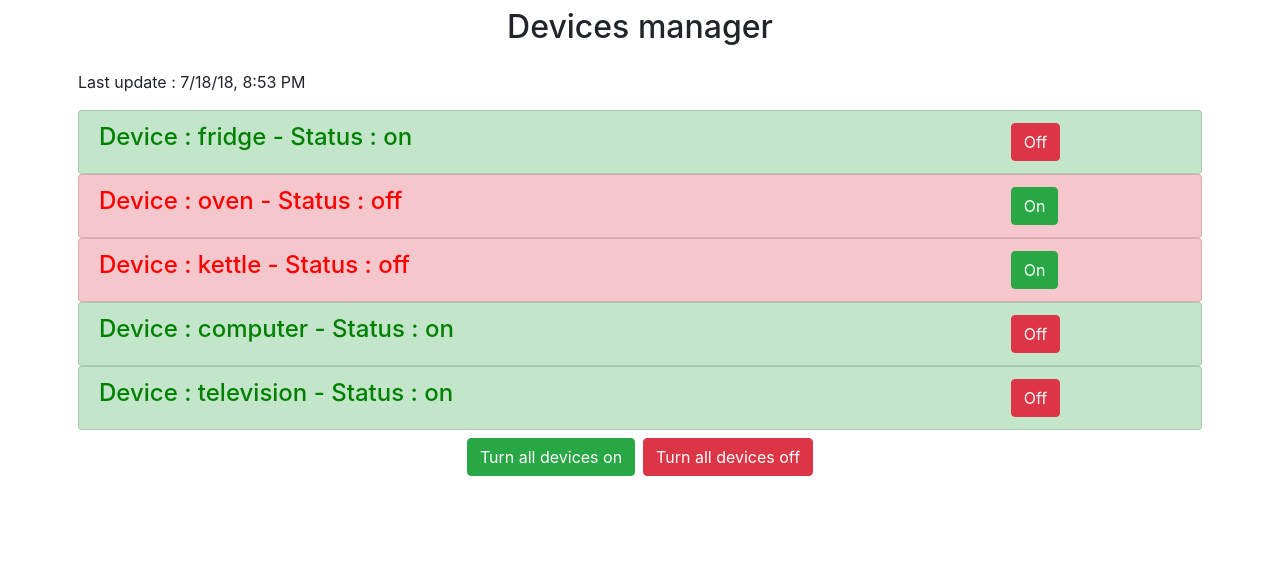
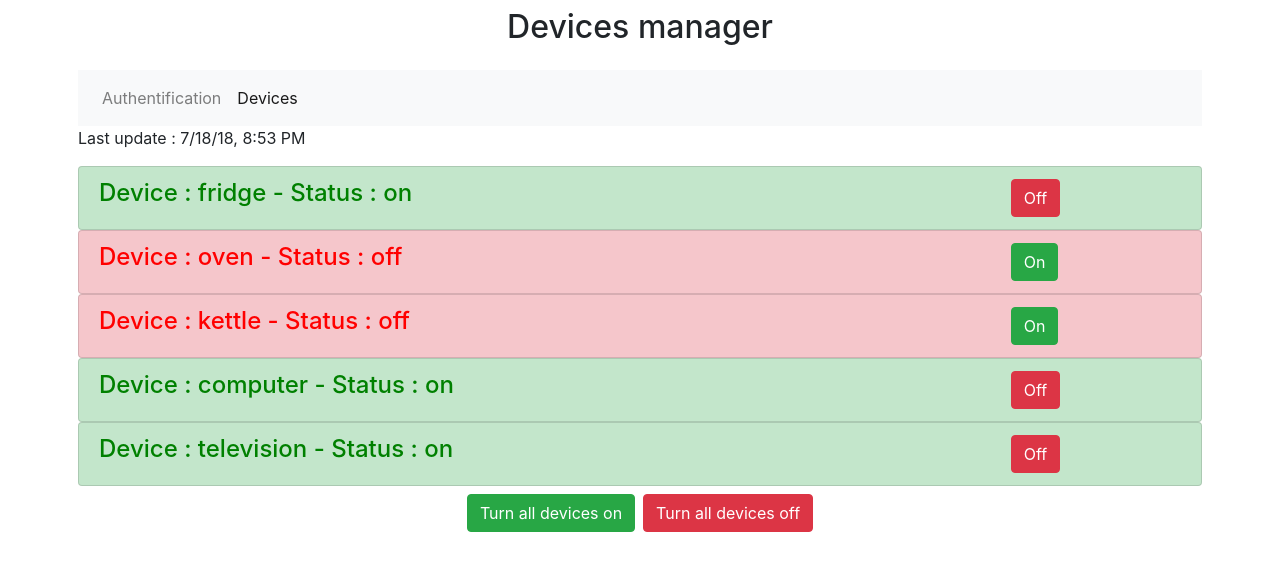
Before and after one commit to ALaureB/angular-app-training, an Angular app: page /devices in a window 1280 px wide. Shown: the top 570 px of the page. Built offline with nearby package versions, Linux system fonts and the light colour scheme.

Commit message:
Adding auth component and navbar

```diff
--- a/src/app/app.component.html
+++ b/src/app/app.component.html
@@ -2,16 +2,15 @@
   <div class="row">
     <div class="col-lg-12">
       <h2 class="text-center mb-4">Devices manager</h2>
-        <p>Last update : {{ lastUpdate | async | date: 'short' }}</p>
-      <ul class="list-group">
-          <app-device *ngFor="let device of devices; let i=index" [deviceName]="device.name" [deviceStatus]="device.status" [index]="i"></app-device>
-        </ul>
-        <div class="row">
-          <div class="col-lg-12 text-center">
-            <button class="mt-2 btn btn-success" [disabled]="!isAuth" (click)="onOn()">Turn all devices on</button>
-            <button class="mt-2 ml-2 btn btn-danger" [disabled]="!isAuth" (click)="onOff()">Turn all devices off</button>
+      <nav class="navbar navbar-expand-lg navbar-light bg-light">
+        <div class="collapse navbar-collapse" id="navbarNavAltMarkup">
+          <div class="navbar-nav">
+            <a class="nav-item nav-link" href="#">Authentification</a>
+            <a class="nav-item nav-link active" href="#">Devices</a>
           </div>
         </div>
+      </nav>
+      <app-devices-view></app-devices-view>
     </div>
   </div>
 </div>
--- a/src/app/app.component.ts
+++ b/src/app/app.component.ts
@@ -7,39 +7,7 @@ import { DeviceService } from './services/device.service';
   styleUrls: ['./app.component.scss']
 })
 export class AppComponent implements OnInit {
-  isAuth = false;
-  devices: any[];
+  constructor(private deviceService: DeviceService) {}
 
-  lastUpdate = new Promise((resolve, reject) => {
-    const date = new Date();
-    setTimeout(
-      () => {
-        resolve(date);
-      }, 2000
-    );
-  });
-
-  constructor(private deviceService: DeviceService) {
-    setTimeout(
-      () => {
-        this.isAuth = true;
-      }, 4000
-    );
-  }
-
-  ngOnInit() {
-    this.devices = this.deviceService.devices;
-  }
-
-  onOn() {
-    this.deviceService.switchOnAll();
-  }
-
-  onOff() {
-    if (confirm('Do you want to switch off all devices ?')) {
-      this.deviceService.switchOffAll();
-    } else {
-      return null;
-    }
-  }
+  ngOnInit() {}
 }
--- a/src/app/app.module.ts
+++ b/src/app/app.module.ts
@@ -4,11 +4,15 @@ import { NgModule } from '@angular/core';
 import { AppComponent } from './app.component';
 import { DeviceComponent } from './device/device.component';
 import { DeviceService } from './services/device.service';
+import { AuthComponent } from './auth/auth.component';
+import { DevicesViewComponent } from './devices-view/devices-view.component';
 
 @NgModule({
   declarations: [
     AppComponent,
-    DeviceComponent
+    DeviceComponent,
+    AuthComponent,
+    DevicesViewComponent
   ],
   imports: [
     BrowserModule
--- /dev/null
+++ b/src/app/auth/auth.component.html
@@ -0,0 +1,3 @@
+<p>
+  auth works!
+</p>
--- /dev/null
+++ b/src/app/auth/auth.component.ts
@@ -0,0 +1,15 @@
+import { Component, OnInit } from '@angular/core';
+
+@Component({
+  selector: 'app-auth',
+  templateUrl: './auth.component.html',
+  styleUrls: ['./auth.component.scss']
+})
+export class AuthComponent implements OnInit {
+
+  constructor() { }
+
+  ngOnInit() {
+  }
+
+}
--- /dev/null
+++ b/src/app/devices-view/devices-view.component.html
@@ -0,0 +1,10 @@
+<p>Last update : {{ lastUpdate | async | date: 'short' }}</p>
+<ul class="list-group">
+  <app-device *ngFor="let device of devices; let i=index" [deviceName]="device.name" [deviceStatus]="device.status" [index]="i"></app-device>
+</ul>
+<div class="row">
+  <div class="col-lg-12 text-center">
+    <button class="mt-2 btn btn-success" [disabled]="!isAuth" (click)="onOn()">Turn all devices on</button>
+    <button class="mt-2 ml-2 btn btn-danger" [disabled]="!isAuth" (click)="onOff()">Turn all devices off</button>
+  </div>
+</div>
--- /dev/null
+++ b/src/app/devices-view/devices-view.component.ts
@@ -0,0 +1,45 @@
+import { Component, OnInit } from '@angular/core';
+import { DeviceService } from '../services/device.service';
+
+@Component({
+  selector: 'app-devices-view',
+  templateUrl: './devices-view.component.html',
+  styleUrls: ['./devices-view.component.scss']
+})
+export class DevicesViewComponent implements OnInit {
+  devices: any[];
+  lastUpdate = new Promise((resolve, reject) => {
+    const date = new Date();
+    setTimeout(
+      () => {
+        resolve(date);
+      }, 2000
+    );
+  });
+  isAuth = false;
+
+  constructor(private deviceService: DeviceService) {
+    setTimeout(
+      () => {
+        this.isAuth = true;
+      }, 4000
+    );
+  }
+
+  ngOnInit() {
+    this.devices = this.deviceService.devices;
+  }
+
+  onOn() {
+    this.deviceService.switchOnAll();
+  }
+
+  onOff() {
+    if (confirm('Do you want to switch off all devices ?')) {
+      this.deviceService.switchOffAll();
+    } else {
+      return null;
+    }
+  }
+
+}
```
Also changed, not shown: src/app/auth/auth.component.scss (added), src/app/devices-view/devices-view.component.scss (added).
